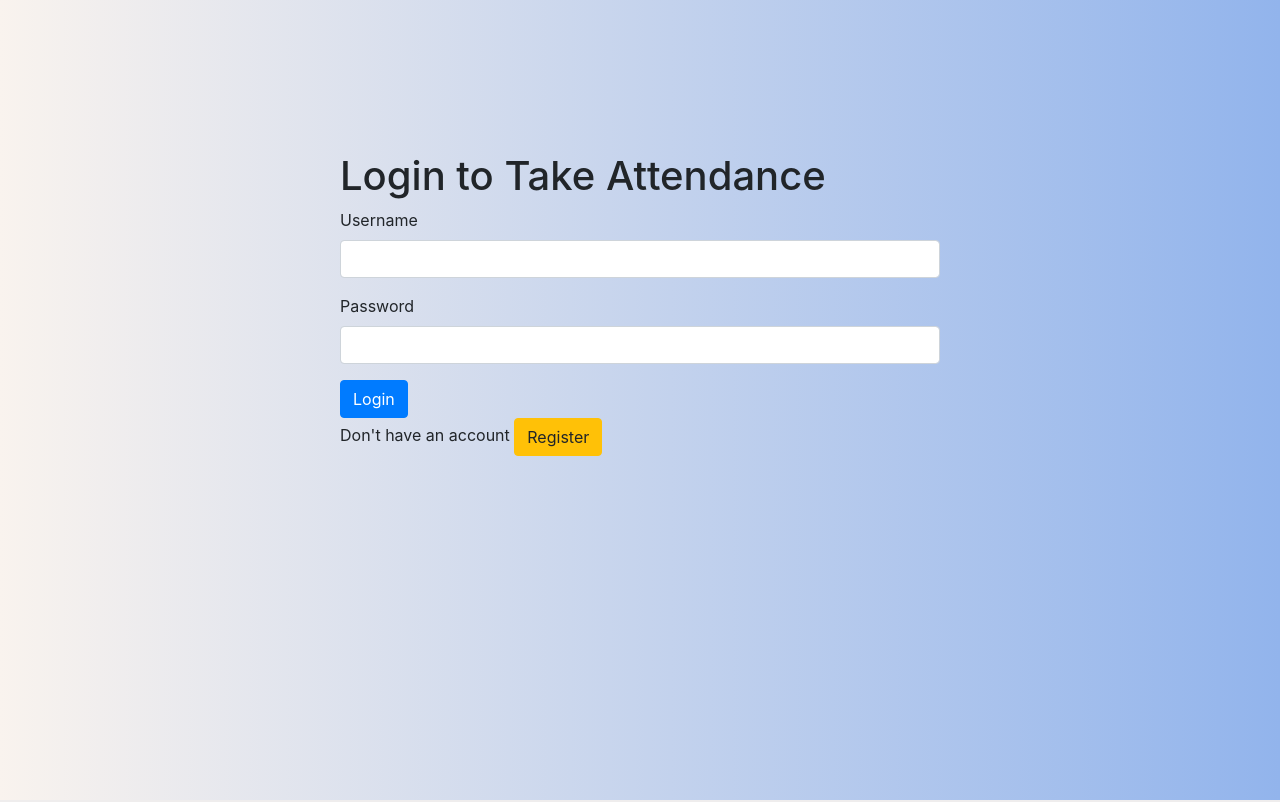
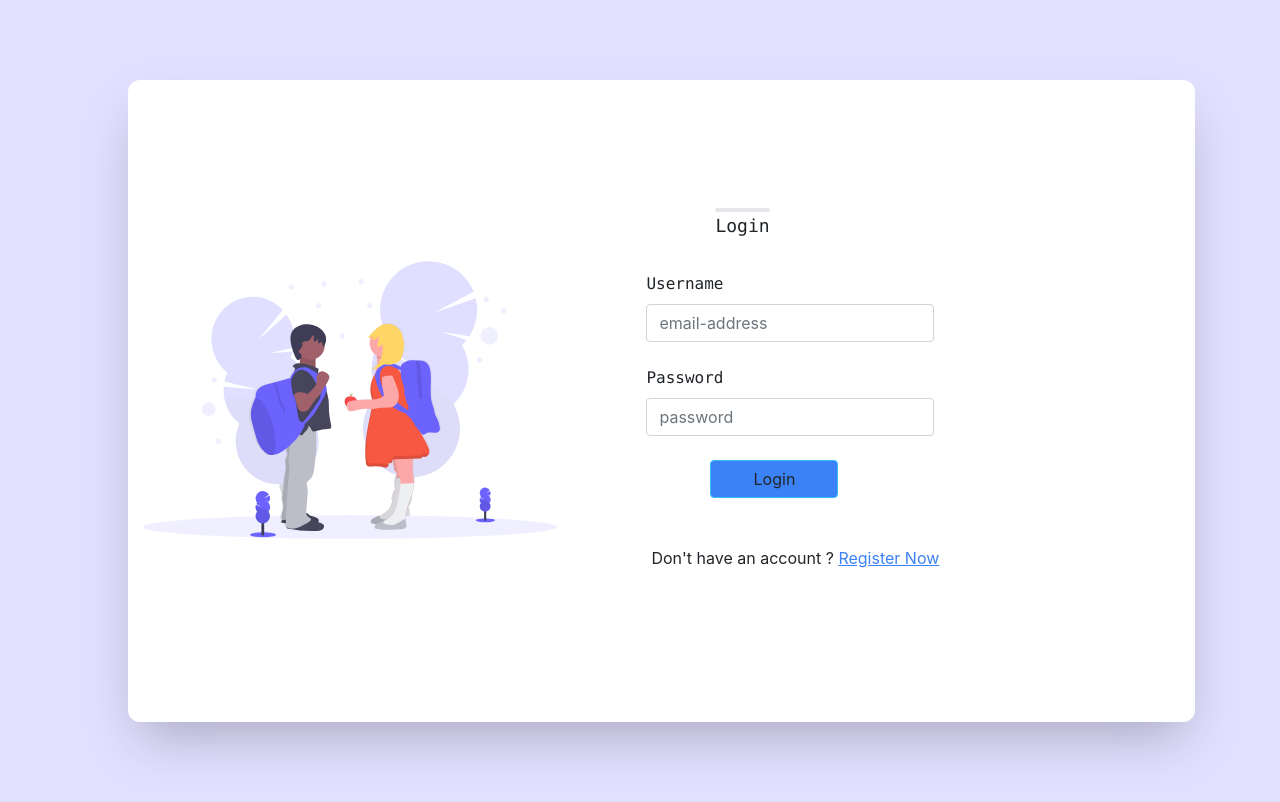
Before and after one commit to Manihellodjango/Face_recognition_based_Attendance, a Django app: page / in a window 1280 px wide. Run offline with Django 3.2, Linux system fonts and the light colour scheme; some libraries are stand-ins or nearby versions.

Commit message:
login-page update

```diff
--- a/Attendance/templates/Attendance/base.html
+++ b/Attendance/templates/Attendance/base.html
@@ -23,6 +23,19 @@
     <script src="https://cdn.jsdelivr.net/npm/bootstrap@4.5.3/dist/js/bootstrap.bundle.min.js"
         integrity="sha384-ho+j7jyWK8fNQe+A12Hb8AhRq26LrZ/JpcUGGOn+Y7RsweNrtN/tE3MoK7ZeZDyx"
         crossorigin="anonymous"></script>
+    <script src="https://cdn.tailwindcss.com"></script>
+    <script src="https://cdn.lordicon.com/xdjxvujz.js"></script>
+    <script>
+        tailwind.config = {
+            theme: {
+                extend: {
+                    height: {
+                        'hlogin': '80vh',
+                    }
+                }
+            }
+        }
+    </script>
 
     <title>face recognition</title>
 </head>
--- a/Attendance/templates/Attendance/login_register.html
+++ b/Attendance/templates/Attendance/login_register.html
@@ -2,25 +2,58 @@
 {% load static %}
 {% block content %}
 
-<div class="container">
+
+
+<div class="container my-20 mx-32 w-10/12 shadow-2xl rounded-xl bg-white">
     <div class="login--wrapper">
+        <div class="row">
+            <div class="col-lg-5">
+                <img src="/static/img/school.svg" alt="school image" class="img-fluid h-hlogin">
+            </div>
+            {% if page == 'login' %}
+            <div class="col-lg-7 my-32">
+                <form method='post' class="form h-full">
+                    {% csrf_token %}
+                    <div class="w-fit mx-32 mb-8">
+                        <div class="rounded-full border-2">
+                            <lord-icon src="https://cdn.lordicon.com/dxjqoygy.json" trigger="loop" delay="5"
+                                colors="primary:#3080e8,secondary:#08a88a" stroke="35" state="morph-group"
+                                style="width:80px;height:80px">
+                            </lord-icon>
+                        </div>
+                        <div>
+                            <h4 class="font-mono text-lg text-center">Login</h4>
+                        </div>
 
-        {% if page == 'login' %}
-        <form method='post' class="form">
-            {% csrf_token %}
-            <h1>Login to Take Attendance</h1>
-            <div class="mb-3">
-                <label for="exampleInputEmail1" class="form-label">Username</label>
-                <input type="text" class="form-control" name="username" id="exampleInputEmail1"
-                    aria-describedby="emailHelp">
                     </div>
-            <div class="mb-3">
-                <label for="exampleInputPassword1" class="form-label">Password</label>
-                <input type="password" class="form-control" name="password" id="exampleInputPassword1">
+                    <div class="form-row mb-4">
+                        <div class="ml-16">
+                            <label for="exampleInputEmail1"
+                                class="form-label mb-2 font-mono text-md text-center">Username</label>
+                            <input type="text" class="form-control w-72" name="username" id="exampleInputEmail1"
+                                aria-describedby="emailHelp" placeholder="email-address">
                         </div>
-            <button type="submit" class="btn btn-primary">Login</button>
-            <p>Don't have an account <a class="btn btn-warning" href="{% url 'register' %}" role="button">Register</a>
+                    </div>
+                    <div class="form-row mb-4">
+                        <div class="ml-16">
+                            <label for="exampleInputPassword1"
+                                class="form-label form-label mb-2 font-mono text-md text-center">Password</label>
+                            <input type="password" class="form-control w-72" name="password" id="exampleInputPassword1"
+                                placeholder="password">
+                        </div>
+                    </div>
+                    <div class="form-row mb-4">
+                        <div class="ml-32 mb-4">
+                            <button type="submit"
+                                class="btn bg-blue-500 w-32 hover:bg-white hover:border-2 border-sky-400">Login</button>
+                        </div>
+                    </div>
+                    <div class="form-row mb-4 ml-16">
+                        <p>Don't have an account ? <a class="text-blue-500 underline" href="{% url 'register' %}"
+                                role="button">Register Now</a>
                         </p>
+                    </div>
+
                 </form>
                 {% else %}
                 <form method='post'>
@@ -28,9 +61,15 @@
                     {% csrf_token %}
                     {{form.as_table}}
                     <input type="submit" value="Register">
-            <p>Already have an account <a class="btn btn-danger" href="{% url 'login' %}" role="button">Login</a></p>
+                    <p>Already have an account <a class="btn btn-danger" href="{% url 'login' %}"
+                            role="button">Login</a>
+                    </p>
                 </form>
                 {% endif %}
+
+            </div>
+
+        </div>
     </div>
 </div>
 
--- a/Attendance/views.py
+++ b/Attendance/views.py
@@ -7,9 +7,7 @@ from .forms import *
 import face_recognition
 import cv2
 import numpy as np
-import winsound
 from django.db.models import Q
-from playsound import playsound
 import os
 
 
@@ -132,7 +130,6 @@ def scan(request):
                         last_face = LastFace(last_face=name)
                         last_face.save()
                         last_face = name
-                        winsound.PlaySound(sound, winsound.SND_ASYNC)
                     else:
                         pass
 
--- a/static/css/body.css
+++ b/static/css/body.css
@@ -1,3 +1,4 @@
 body{
-    background: -webkit-linear-gradient(left, #F9F3EE, #92B4EC);
+    background-color: #E2E0FF;
+    overflow: hidden;
 }
--- a/static/css/login_register.css
+++ /dev/null
@@ -1,10 +0,0 @@
-.login--wrapper {
-   display:flex;
-   height:80vh;
-   align-items: center;
-   justify-content: center;
-}
-.form {
-    width: 600px;
-
-}
```
Also changed, not shown: db.sqlite3, static/img/school.svg (added), 1 other file. Lines whose indentation alone changed are shown as unchanged.
